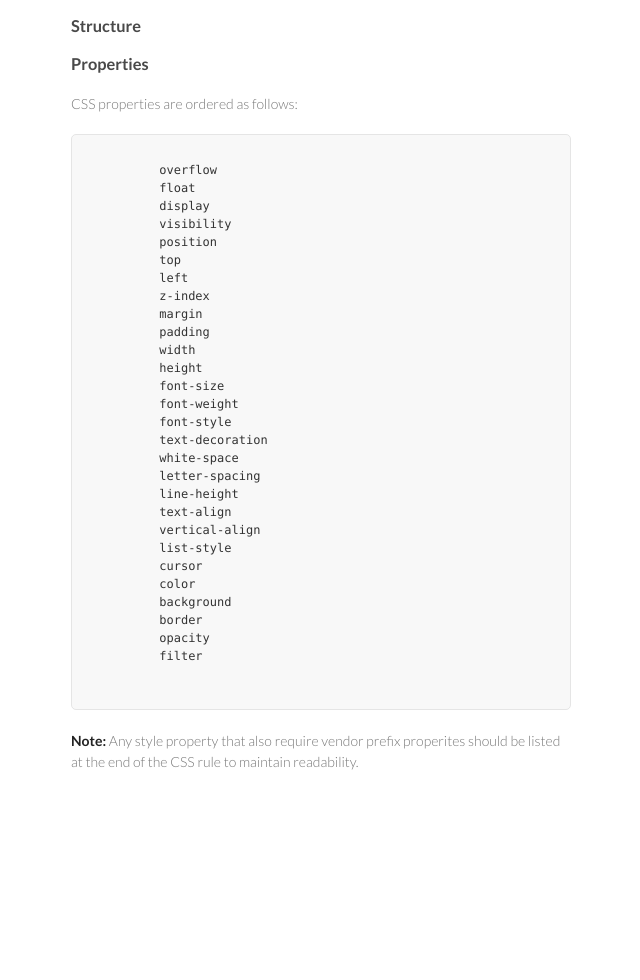
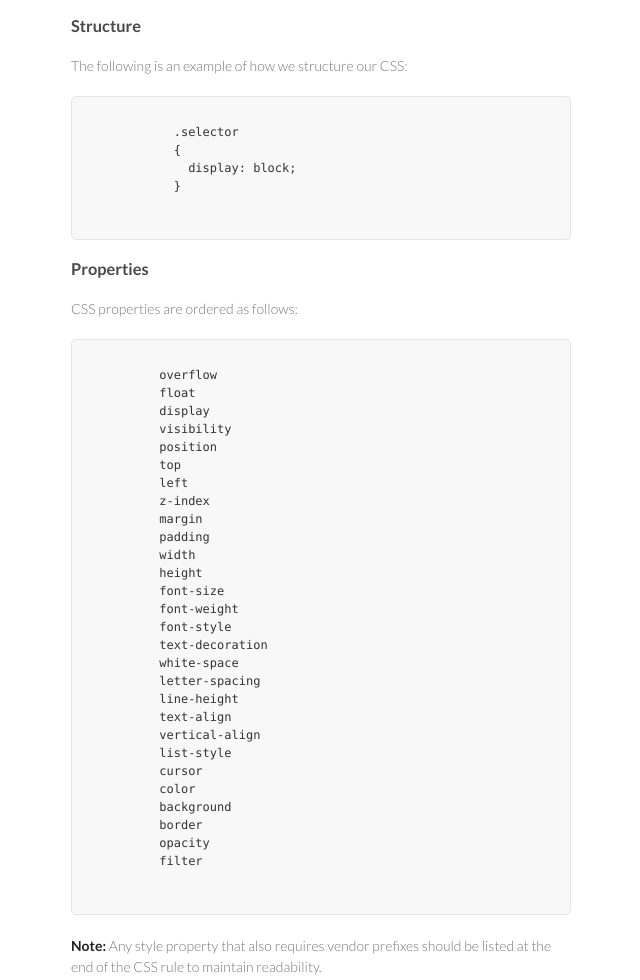
Before and after one commit to delphic-digital/delphic-digital.github.io, a plain HTML site: page index.html in a window 1280 px wide. Shown: the part 1191-2171 px from the top of the page, without its empty margins (499-1139 px from the left). Before the commit the page ends 2033 px from the top, so only its background shows below. Drawn offline with Linux system fonts and the light colour scheme.

Commit message:
Update index.html

```diff
--- a/index.html
+++ b/index.html
@@ -53,7 +53,15 @@ return path.dirname(this.file);
         <h2>CSS</h2>
 
         <h3>Structure</h3>
-
+        <p>The following is an example of how we structure our CSS:</p>
+        <pre>
+          <code>
+            .selector
+            {
+              display: block;
+            }
+          </code>
+        </pre>
 
         <h3>Properties</h3>
         <p>CSS properties are ordered as follows:</p>
@@ -88,7 +96,7 @@ return path.dirname(this.file);
           filter
 
         </code></pre>
-        <p><strong>Note:</strong> Any style property that also require vendor prefix properites should be listed at the end of the CSS rule to maintain readability.</p>
+        <p><strong>Note:</strong> Any style property that also requires vendor prefixes should be listed at the end of the CSS rule to maintain readability.</p>
       </section>
       <footer>
 
```
